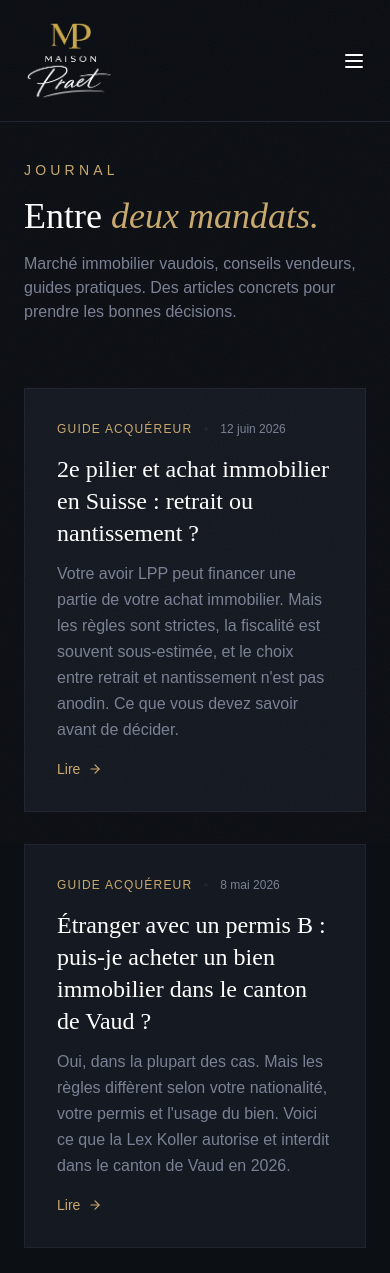
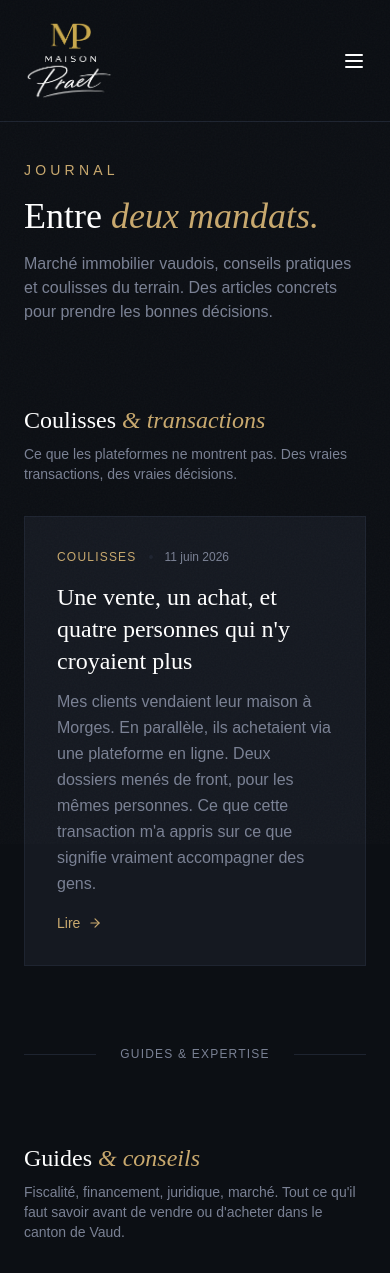
Before and after one commit to Sinseed/maison-praet, a Next.js app: page /journal in a window 390 px wide. Shown: the top 1273 px of the page. Built offline with nearby package versions, Linux system fonts and the light colour scheme.

Commit message:
Journal : article Morges (Coulisses) + deux sections Coulisses/Guides

```diff
--- a/app/data.ts
+++ b/app/data.ts
@@ -1713,6 +1713,33 @@ Le 2e pilier est un levier utile, parfois déterminant pour boucler un financeme
 La bonne approche : calculer votre plan de financement global en amont, avec votre banquier, votre conseiller en prévoyance et votre courtier. Pas en découvrant les règles le jour de la signature.`,
     cta: "Vous préparez un achat immobilier dans le canton de Vaud ? Parlons de votre financement avant de visiter."
   },
+  {
+    slug: 'etude-cas-vente-morges-2026',
+    titre: "Une vente, un achat, et quatre personnes qui n'y croyaient plus",
+    chapeau: "Mes clients vendaient leur maison à Morges. En parallèle, ils achetaient via une plateforme en ligne. Deux dossiers menés de front, pour les mêmes personnes. Ce que cette transaction m'a appris sur ce que signifie vraiment accompagner des gens.",
+    date: '2026-06-11',
+    categorie: 'Coulisses',
+    contenu: `Il y a des mandats où l'on vend un bien. Et il y a des mandats où l'on accompagne des gens. Celui-ci était les deux à la fois.
+
+Mes clients vendaient leur maison à Morges. En parallèle, ils achetaient leur futur logement par l'intermédiaire d'une plateforme en ligne. Deux dossiers, menés de front, pour les mêmes personnes. La vente, je la tenais. L'achat, lui, partait dans tous les sens.
+
+Personne ne répondait vraiment de l'autre côté. Les interlocuteurs changeaient, les délais s'étiraient, et mes clients se retrouvaient seuls face à des documents qu'ils signaient sans toujours comprendre ce qu'ils engageaient. Un process sans visage. J'ai passé du temps à les aider à se défendre, à relire, à poser les bonnes questions, à ne pas se laisser embarquer. Ce n'était pas mon mandat. C'était juste nécessaire.
+
+De l'autre côté de la vente, il y avait un couple d'acquéreurs. Ils cherchaient depuis longtemps. Trop longtemps. Ils avaient visité cette maison comme ils en avaient visité tant d'autres, sans plus vraiment y croire. La lassitude de ceux qui ont espéré une fois de trop.
+
+Ce que je retiens de cette transaction n'a rien à voir avec les mètres carrés ni avec le prix. Derrière chaque échange, il y avait des personnes sincères, patientes, qui avaient simplement besoin qu'on leur dise la vérité et qu'on tienne parole. Je leur avais dit que je ferais tout pour que les choses soient claires et justes. Ils n'osaient pas vraiment y croire.
+
+Cinq pièces, 148 m² habitables, un terrain de 808 m² au calme. Affichée à CHF 1'790'000.-, la maison s'est finalement vendue à CHF 1'825'000.-. Un prix posé avec justesse trouve son acquéreur, et parfois le dépasse. Mais ce sont les chiffres, et ils ne disent pas l'essentiel.
+
+L'essentiel, c'était l'autre jour, dans le jardin de Morges. Les vendeurs, les acheteurs, la notaire et moi, réunis pour fêter une vente devenue, en cours de route, bien plus qu'une vente. Deux familles qui ne se connaissaient pas, rassurées chacune à sa manière, autour de la même table.
+
+Ils y croient, maintenant.
+
+C'est, je crois, la meilleure définition de mon métier. Pas vendre au prix le plus haut en promettant n'importe quoi pour décrocher un mandat. Accompagner des gens, de la première visite à la signature, et leur rendre la confiance que d'autres process leur avaient retirée. Un seul interlocuteur, un seul visage, du début à la fin.
+
+C'est ce que je fais à Morges, sur l'arc lémanique et dans le canton de Vaud. Et c'est ce que je continuerai de faire.`,
+    cta: "Vous avez un projet immobilier sur l'arc lémanique ? Parlons-en."
+  },
 ]
 
 // ─── HELPERS ────────────────────────────────────────────────────────────────
--- a/app/journal/page.tsx
+++ b/app/journal/page.tsx
@@ -1,27 +1,61 @@
 import Link from 'next/link'
-import { ArrowLeft, ArrowRight } from 'lucide-react'
+import { ArrowRight } from 'lucide-react'
 import { ARTICLES } from '../data'
 
 export default function JournalPage() {
+  const sorted = [...ARTICLES].sort((a, b) => b.date.localeCompare(a.date))
+  const guides = sorted.filter(a => a.categorie !== 'Coulisses')
+  const coulisses = sorted.filter(a => a.categorie === 'Coulisses')
+
+  const ArticleCard = ({ a }: { a: typeof ARTICLES[0] }) => (
+    <Link href={`/journal/${a.slug}`} key={a.slug} className="group block bg-brand-card border border-brand-border p-8 hover:border-brand-gold/30 transition-all duration-500">
+      <div className="flex items-center gap-3 mb-4">
+        <span className="font-body text-xs tracking-widest uppercase text-brand-gold">{a.categorie}</span>
+        <span className="w-1 h-1 rounded-full bg-brand-border" />
+        <span className="font-body text-xs text-brand-muted">{new Date(a.date).toLocaleDateString('fr-CH', { day: 'numeric', month: 'long', year: 'numeric' })}</span>
+      </div>
+      <h2 className="font-display text-2xl text-white mb-3 group-hover:text-brand-gold transition-colors">{a.titre}</h2>
+      <p className="font-body text-brand-muted leading-relaxed mb-4">{a.chapeau}</p>
+      <div className="flex items-center gap-2 font-body text-sm text-brand-gold"><span>Lire</span><ArrowRight size={14} className="group-hover:translate-x-1 transition-transform" /></div>
+    </Link>
+  )
+
   return (
     <div className="min-h-screen bg-brand-dark pt-24">
       <div className="max-w-4xl mx-auto px-6 py-16">
         <p className="font-body text-sm tracking-[0.3em] uppercase text-brand-gold mb-4">Journal</p>
         <h1 className="font-display text-4xl md:text-5xl font-light text-white mb-4">Entre <span className="italic text-brand-gold">deux mandats.</span></h1>
-        <p className="font-body text-brand-muted mb-16 max-w-2xl">Marché immobilier vaudois, conseils vendeurs, guides pratiques. Des articles concrets pour prendre les bonnes décisions.</p>
-        <div className="space-y-8">
-          {[...ARTICLES].sort((a, b) => b.date.localeCompare(a.date)).map(a => (
-            <Link href={`/journal/${a.slug}`} key={a.slug} className="group block bg-brand-card border border-brand-border p-8 hover:border-brand-gold/30 transition-all duration-500">
-              <div className="flex items-center gap-3 mb-4">
-                <span className="font-body text-xs tracking-widest uppercase text-brand-gold">{a.categorie}</span>
-                <span className="w-1 h-1 rounded-full bg-brand-border" />
-                <span className="font-body text-xs text-brand-muted">{new Date(a.date).toLocaleDateString('fr-CH', { day: 'numeric', month: 'long', year: 'numeric' })}</span>
-              </div>
-              <h2 className="font-display text-2xl text-white mb-3 group-hover:text-brand-gold transition-colors">{a.titre}</h2>
-              <p className="font-body text-brand-muted leading-relaxed mb-4">{a.chapeau}</p>
-              <div className="flex items-center gap-2 font-body text-sm text-brand-gold"><span>Lire</span><ArrowRight size={14} className="group-hover:translate-x-1 transition-transform" /></div>
-            </Link>
-          ))}
+        <p className="font-body text-brand-muted mb-20 max-w-2xl">Marché immobilier vaudois, conseils pratiques et coulisses du terrain. Des articles concrets pour prendre les bonnes décisions.</p>
+
+        {/* ── COULISSES ── */}
+        {coulisses.length > 0 && (
+          <div className="mb-20">
+            <div className="flex items-center gap-4 mb-2">
+              <h2 className="font-display text-2xl md:text-3xl font-light text-white">Coulisses <span className="italic text-brand-gold">& transactions</span></h2>
+            </div>
+            <p className="font-body text-sm text-brand-muted mb-8">Ce que les plateformes ne montrent pas. Des vraies transactions, des vraies décisions.</p>
+            <div className="space-y-6">
+              {coulisses.map(a => <ArticleCard key={a.slug} a={a} />)}
+            </div>
+          </div>
+        )}
+
+        {/* Séparateur */}
+        <div className="flex items-center gap-4 mb-20">
+          <div className="flex-1 h-px bg-brand-border" />
+          <span className="font-body text-xs tracking-widest uppercase text-brand-muted px-2">Guides & expertise</span>
+          <div className="flex-1 h-px bg-brand-border" />
+        </div>
+
+        {/* ── GUIDES ── */}
+        <div>
+          <div className="flex items-center gap-4 mb-2">
+            <h2 className="font-display text-2xl md:text-3xl font-light text-white">Guides <span className="italic text-brand-gold">& conseils</span></h2>
+          </div>
+          <p className="font-body text-sm text-brand-muted mb-8">Fiscalité, financement, juridique, marché. Tout ce qu'il faut savoir avant de vendre ou d'acheter dans le canton de Vaud.</p>
+          <div className="space-y-6">
+            {guides.map(a => <ArticleCard key={a.slug} a={a} />)}
+          </div>
         </div>
       </div>
     </div>
```
